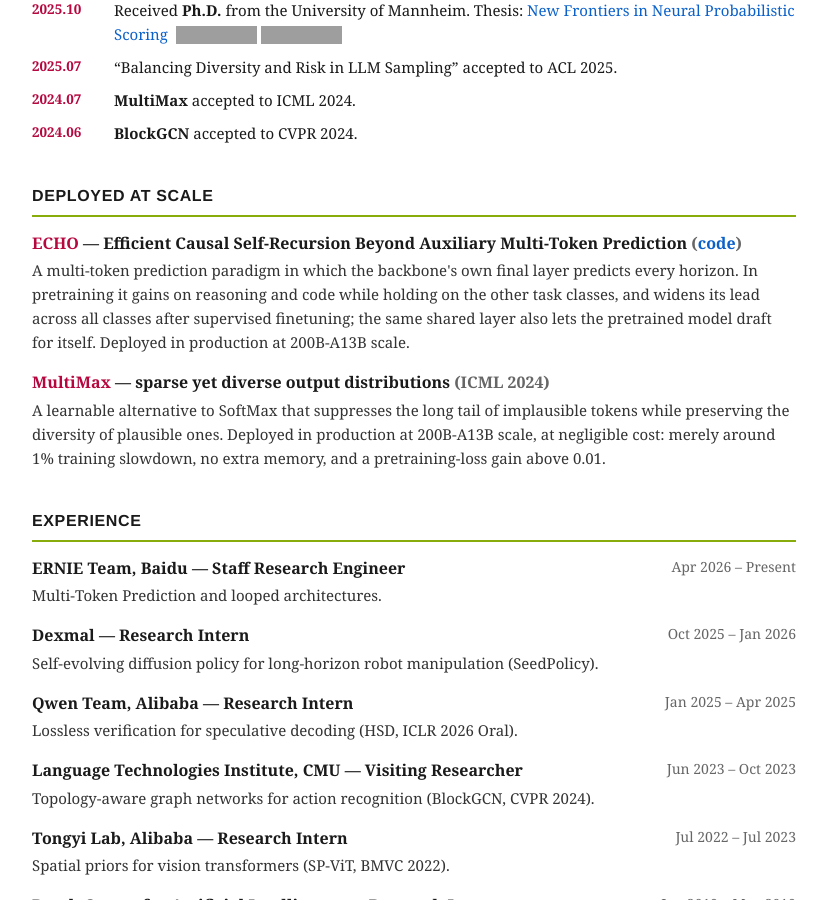
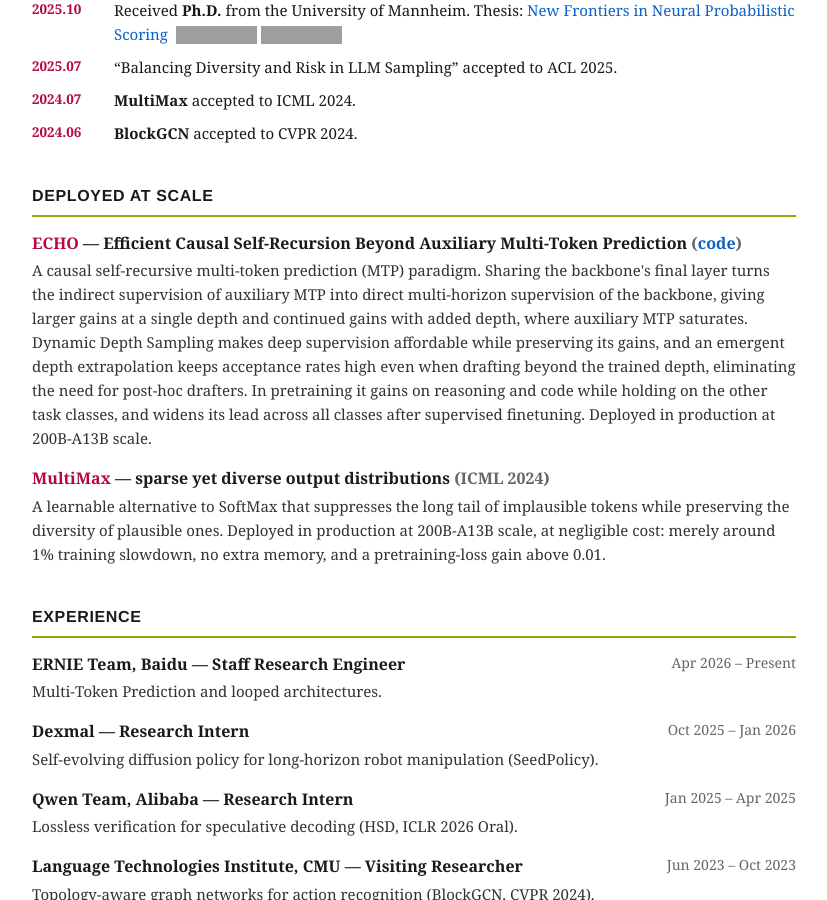
Before and after one commit to ZhouYuxuanYX/ZhouYuxuanYX.github.io, a Jekyll site: the page cv/index.html, which Jekyll copies as it is, in a window 1280 px wide and 900 px high, scrolled down 729 px. Shown: the whole window, without its empty margins (226-1053 px from the left). Built offline with Jekyll 4.4.1, drawn with Linux system fonts in a browser that asks for light colours; grey boxes are pictures that could not be loaded.

Commit message:
CV: explain ECHO's mechanism (direct multi-horizon supervision, DDS, depth extrapolation)

```diff
--- a/cv/index.html
+++ b/cv/index.html
@@ -137,11 +137,15 @@
   <div class="item">
     <div class="top"><span class="title"><span class="tag">ECHO</span> &mdash; Efficient Causal Self-Recursion Beyond Auxiliary Multi-Token Prediction <span class="venue">(<a href="https://github.com/ernie-research/ECHO">code</a>)</span></span></div>
     <div class="desc">
-      A multi-token prediction paradigm in which the backbone's own final layer predicts
-      every horizon. In pretraining it gains on reasoning and code while holding on the
-      other task classes, and widens its lead across all classes after supervised
-      finetuning; the same shared layer also lets the pretrained model draft for itself.
-      Deployed in production at 200B-A13B scale.
+      A causal self-recursive multi-token prediction (MTP) paradigm. Sharing the backbone's
+      final layer turns the indirect supervision of auxiliary MTP into direct multi-horizon
+      supervision of the backbone, giving larger gains at a single depth and continued gains
+      with added depth, where auxiliary MTP saturates. Dynamic Depth Sampling makes deep
+      supervision affordable while preserving its gains, and an emergent depth extrapolation
+      keeps acceptance rates high even when drafting beyond the trained depth, eliminating
+      the need for post-hoc drafters. In pretraining it gains on reasoning and code while
+      holding on the other task classes, and widens its lead across all classes after
+      supervised finetuning. Deployed in production at 200B-A13B scale.
     </div>
   </div>
 
```
